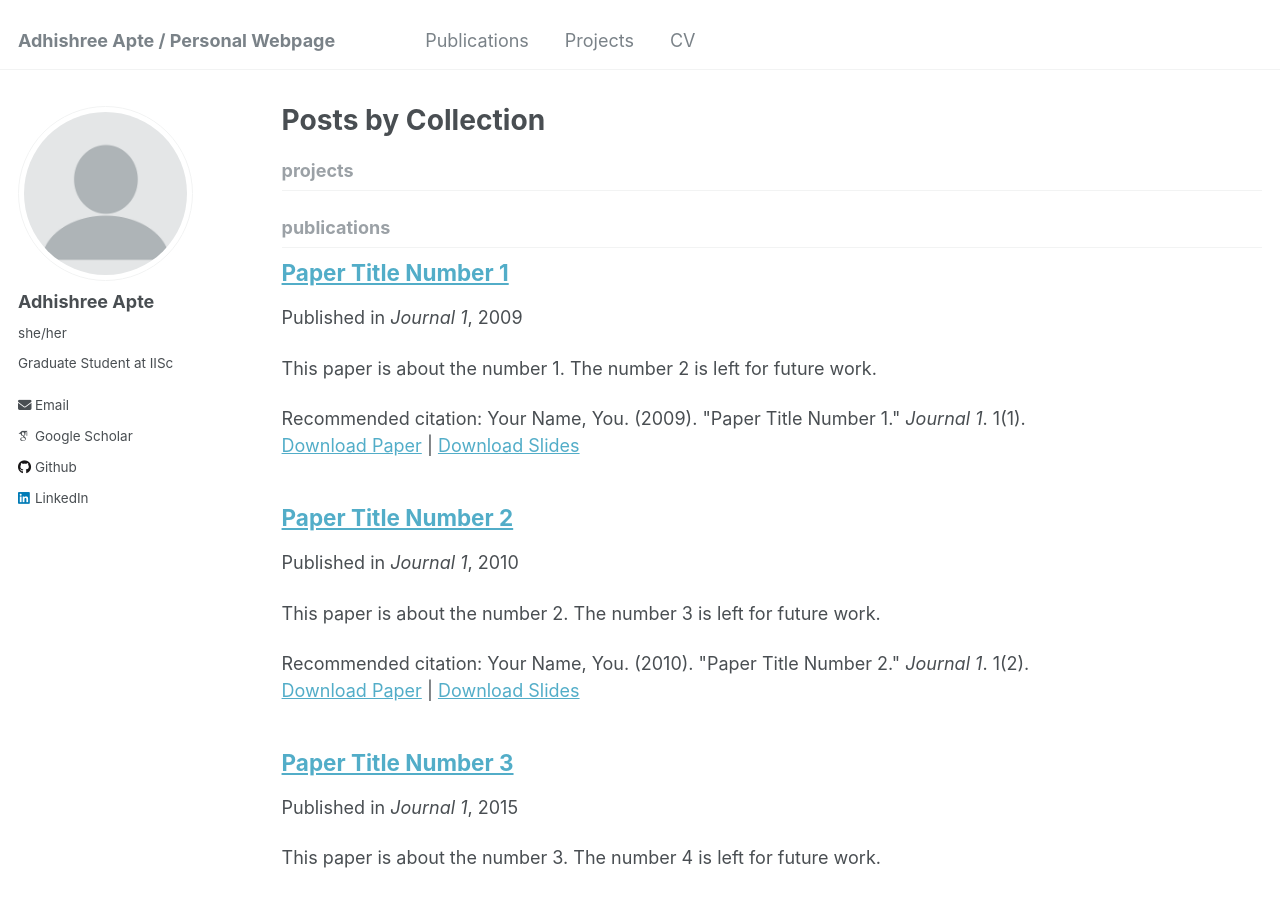
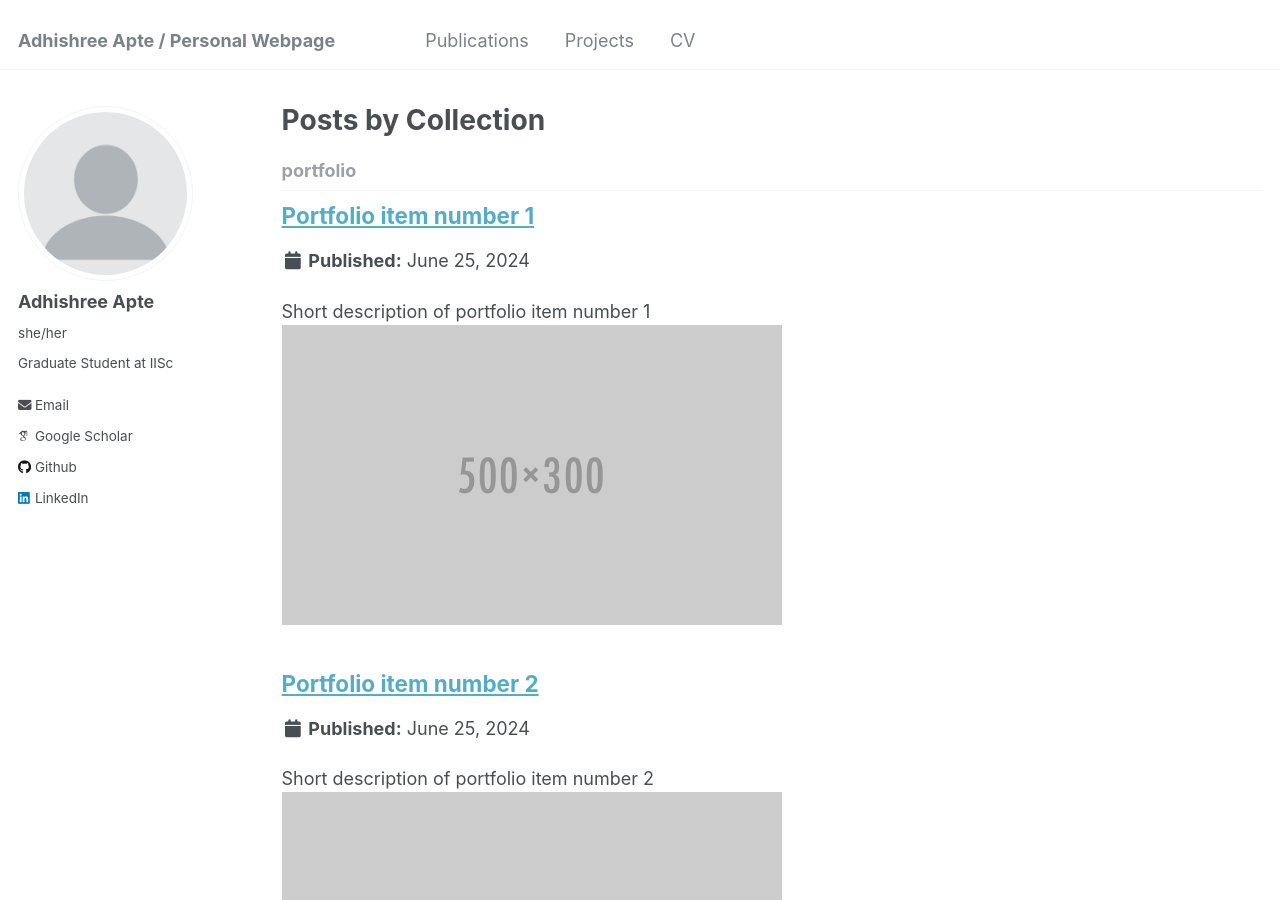
Before and after one commit to adhishreeapte/adhishreeapte.github.io, a Jekyll site: the page built from _pages/collection-archive.html, in a window 1280 px wide and 900 px high. Built offline with Jekyll 4.4.1, drawn with Linux system fonts in a browser that asks for light colours; some web fonts are replaced; part of the change alters nothing that is shown.

Commit message:
Update _config.yml

```diff
--- a/_config.yml
+++ b/_config.yml
@@ -200,7 +200,7 @@ collections:
   publications:
     output: true
     permalink: /:collection/:path/
-  projects:
+  portfolio:
     output: true
     permalink: /:collection/:path/
 
@@ -234,7 +234,7 @@ defaults:
       author_profile: true
       share: true
       comments: true
-  # _projects
+  # _portfolio
   - scope:
       path: ""
       type: portfolio
```
